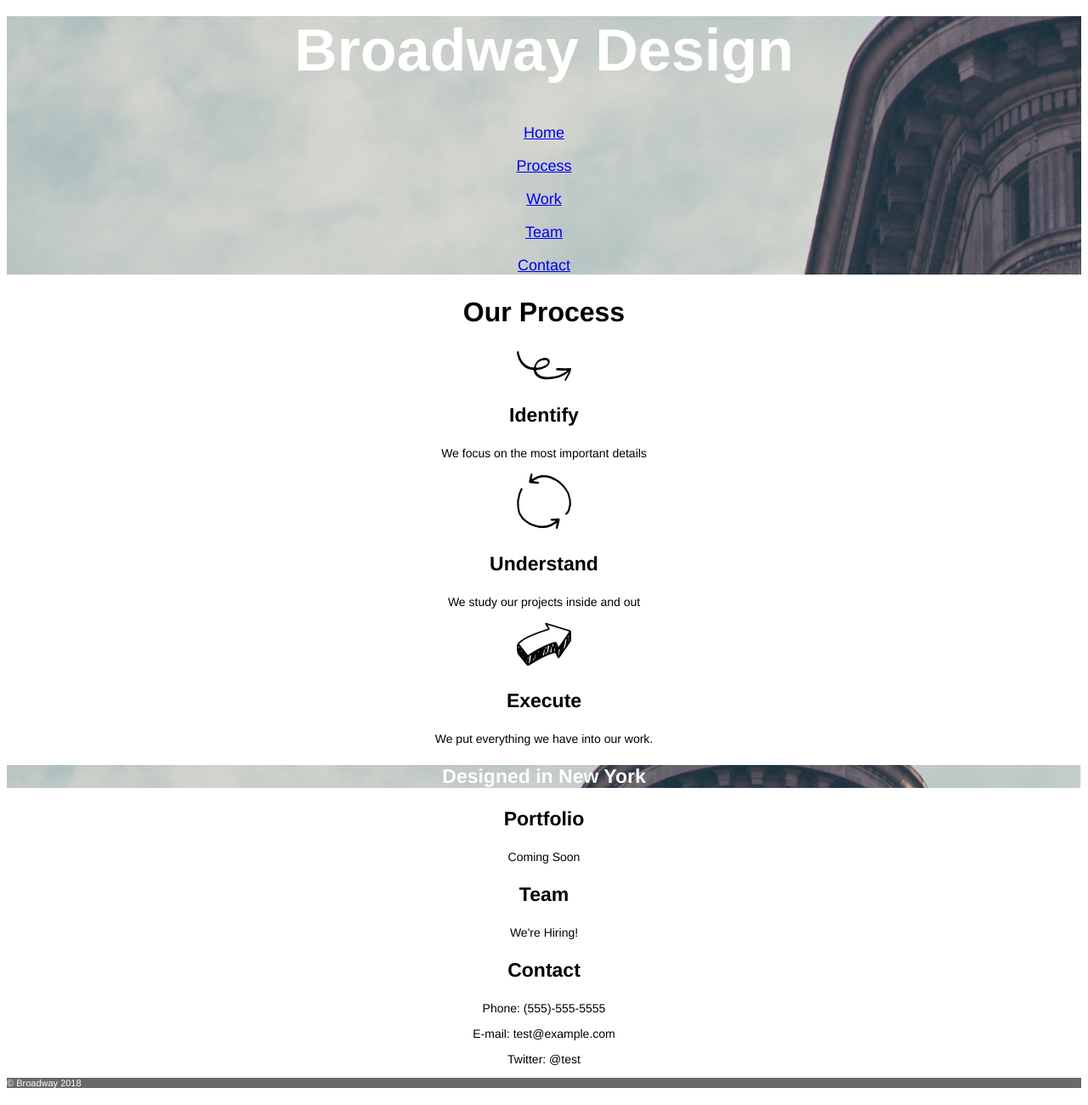
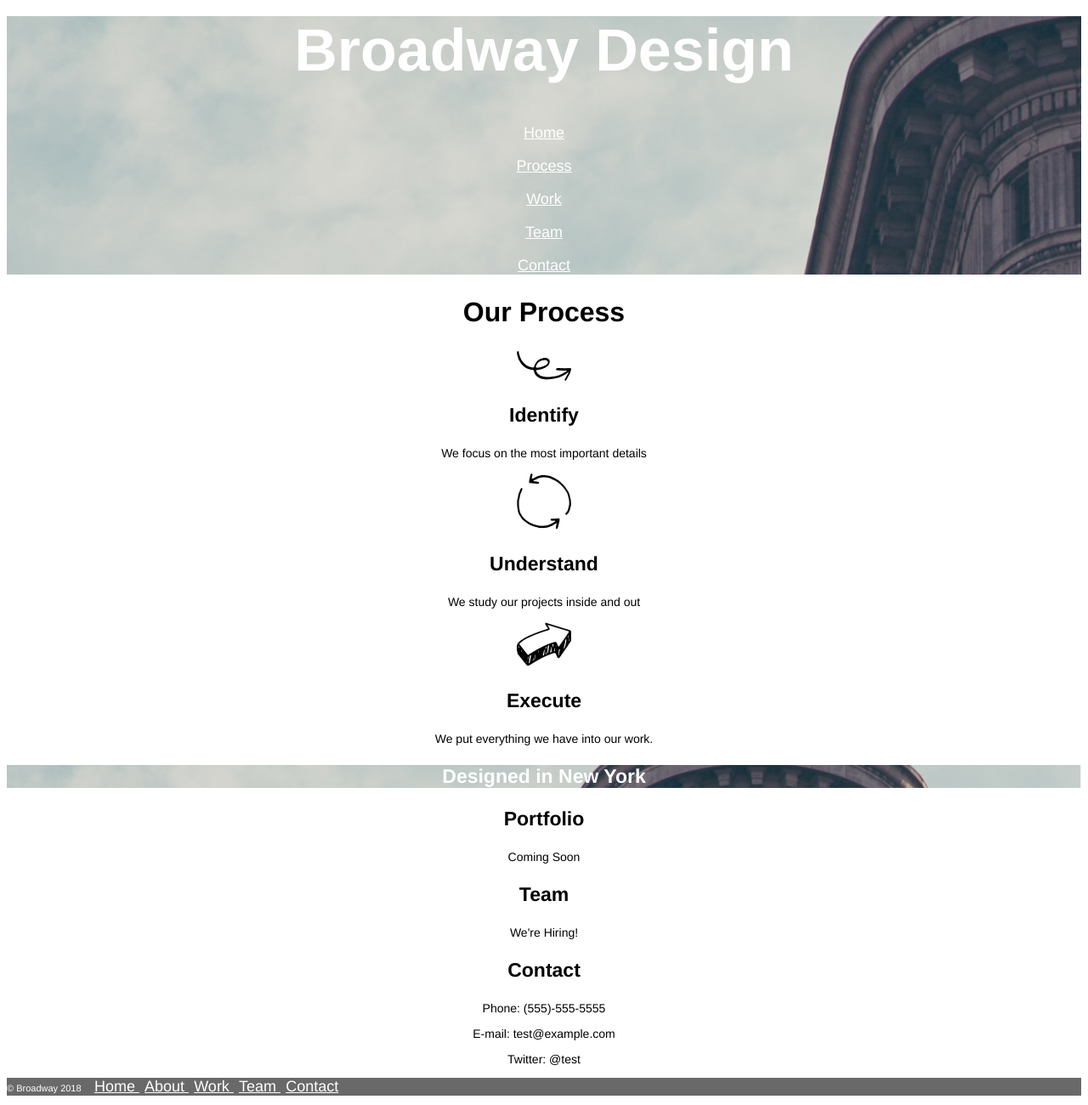
Before and after one commit to AJ-2018/Broadway, a plain HTML site: page index.html in a window 1280 px wide. Shown: the part 28-1328 px from the top of the page at 85% size. Drawn offline with Linux system fonts and the light colour scheme.

Commit message:
Final commit

```diff
--- a/index.html
+++ b/index.html
@@ -11,7 +11,7 @@
     <div>
       <h1> Broadway Design </h1>
 
-      <p class = "links"> <a href = "index.html"> Home </a> </p>
+      <p class = "links top"> <a href = "index.html"> Home </a> </p>
       <p class = "links"> <a href = "#process"> Process </a> </p>
       <p class = "links"> <a href = "#portfolio"> Work </a> </p>
       <p class = "links"> <a href = "#team"> Team </a> </p>
@@ -45,7 +45,12 @@
    <p class = "text"> E-mail: test@example.com </p>
    <p class = "text"> Twitter: @test </p>
 
-   <p class = "footer"> &copy Broadway 2018 </p>
+   <p class = "footer"> &copy Broadway 2018 &nbsp &nbsp
+      <a href = "#top" class = "links">  Home  </a> &nbsp
+      <a href = "#NY" class = "links"> About </a> &nbsp
+      <a href = "#portfolio" class = "links"> Work </a> &nbsp
+      <a href = "#team" class = "links"> Team </a> &nbsp
+      <a href = "#contact" class = "links"> Contact </a>  </p>
 
   </body>
 </html>
--- a/resources/css/style.css
+++ b/resources/css/style.css
@@ -28,8 +28,11 @@ div,
    color: white;
  }
 
-.links {
+
+a,
+ .links  {
   font-size: 18px;
+  color: white;
 }
 
 .text {
```
